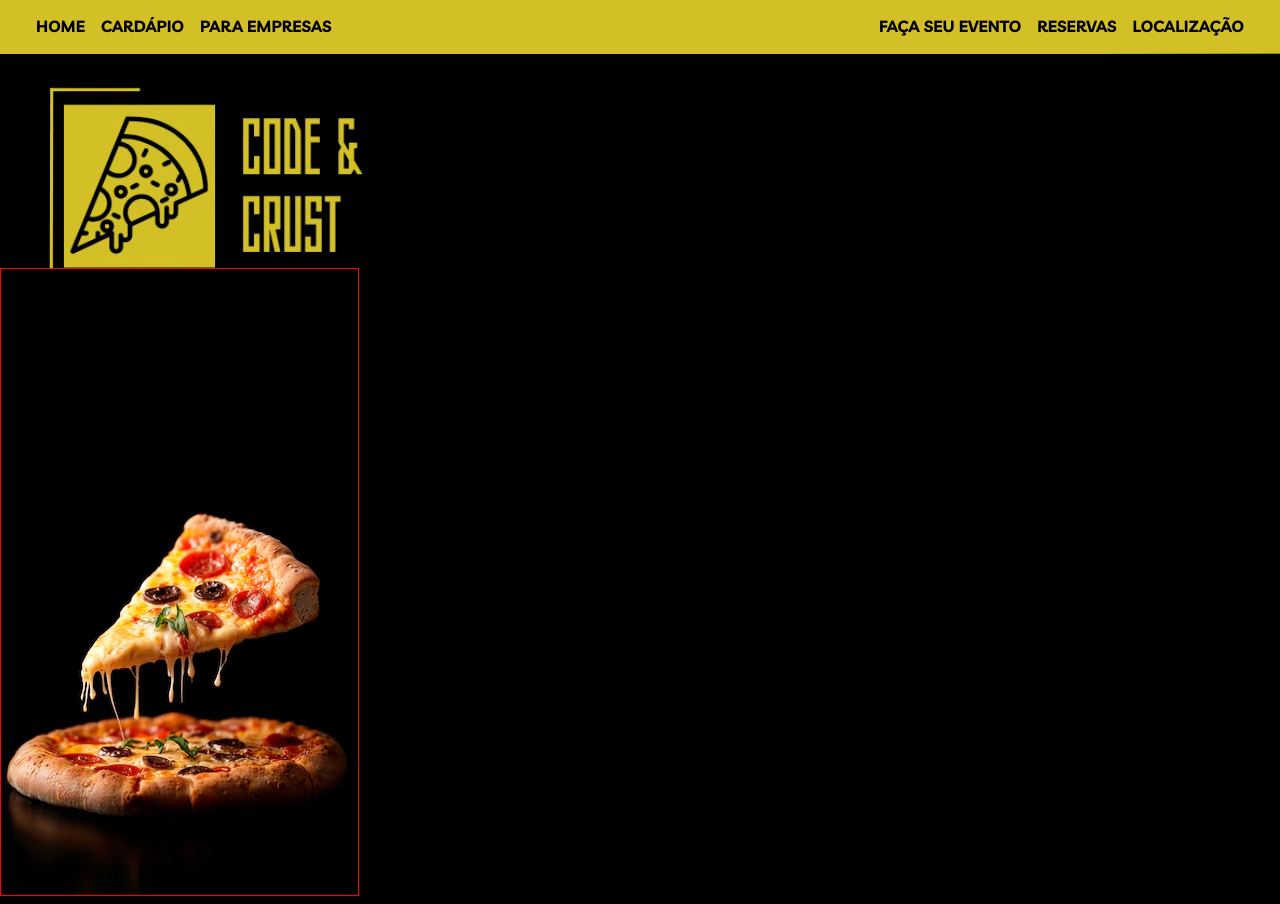
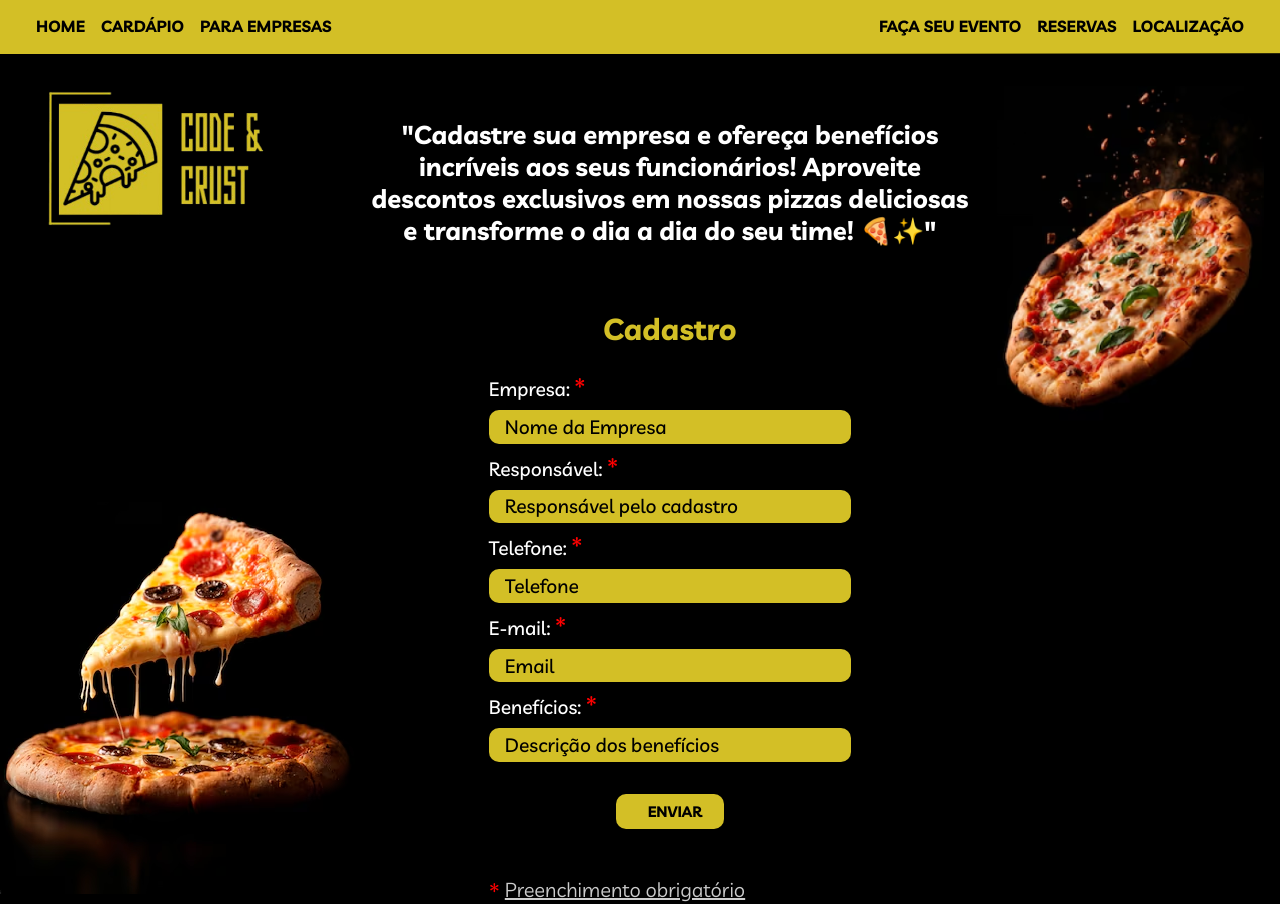
Before and after one commit to fmascena-dev/Pizzaria_Code_Crust, a React (Vite) app: page /para_empresas in a window 1280 px wide. Shown: the top 904 px of the page. Built offline with nearby package versions, Linux system fonts and the light colour scheme.

Commit message:
feat: finalizando a page Para Empresas

```diff
--- a/src/components/button_criadores/ButtonCriadores.jsx
+++ b/src/components/button_criadores/ButtonCriadores.jsx
@@ -8,12 +8,11 @@ export default function ButtonCriadores() {
   return (
     // <button onClick={() => navigate('/criadores')} className="button-criadores">Criadores</button>
 
-    <Button
-      variant="outlined"
+    <button
       className="button-criadores"
       onClick={() => navigate('/criadores')}
     >
-      Criadores
-    </Button>
+      CRIADORES
+    </button>
   );
 }
--- a/src/components/button_criadores/ButtonCriadoresStyle.scss
+++ b/src/components/button_criadores/ButtonCriadoresStyle.scss
@@ -1,14 +1,16 @@
 .button-criadores {
     background-color: transparent;
     border: 1px solid var(--bg-color-one);
-    padding: 0rem 0.5rem;
-    border-radius: 0.5rem;
+    padding: 0.3rem 0.5rem;
+    border-radius: 0.4rem;
     margin-left: 0.3rem;
     cursor: pointer;
     font-weight: 700;
     color: var(--text-color-three);
 
     &:hover {
-        box-shadow: 1px 1px 5px 2px var(--bg-color-one);
+        background-color: var(--bg-color-one);
+        color: var(--text-color-four);
+        border: 1px solid var(--bg-color-two);
     }
 }
--- a/src/pages/home/Home.jsx
+++ b/src/pages/home/Home.jsx
@@ -44,10 +44,11 @@ export default function Home() {
         <div className="paragrafos">
           <p data-aos="fade-right">
             No coração de uma cidade vibrante, onde o amor pela tecnologia se
-            encontrava com a paixão pela gastronomia, nasceu a Code&Crust
-            Pizzaria. A história começa com dois amigos de infância, Lucas e
-            Ana, que sempre sonharam em criar um espaço onde pudessem unir suas
-            duas grandes paixões: a programação e a culinária.
+            encontrava com a paixão pela gastronomia, nasceu a{' '}
+            <strong>Code&Crust Pizzaria</strong>. A história começa com dois
+            amigos de infância, Lucas e Ana, que sempre sonharam em criar um
+            espaço onde pudessem unir suas duas grandes paixões: a programação e
+            a culinária.
           </p>
           <p data-aos="fade-left">
             Lucas, um talentoso desenvolvedor de software, sempre passava horas
@@ -70,7 +71,7 @@ export default function Home() {
             qualidade.
           </p>
           <p data-aos="fade-left">
-            Com o plano em mente, eles decidiram abrir a
+            Com o plano em mente, eles decidiram abrir a{' '}
             <strong>Code&Crust Pizzaria</strong>, um lugar onde a tecnologia e a
             culinária se encontrariam. O conceito era simples: cada pizza seria
             uma obra de arte, assim como um código bem escrito. O nome
--- a/src/pages/para_empresas/ParaEmpresas.jsx
+++ b/src/pages/para_empresas/ParaEmpresas.jsx
@@ -1,8 +1,8 @@
 import '../../styles/_para-empresas.scss';
 import { useForm } from 'react-hook-form';
-import Logo from '../../assets/para-empresas/logo2.png'
-import ImageOne from '../../assets/para-empresas/imagem1.png'
-import ImageTwo from '../../assets/para-empresas/imagem2.png'
+import Logo from '../../assets/para-empresas/logo2.png';
+import ImageOne from '../../assets/para-empresas/pizza1.png';
+import ImageTwo from '../../assets/para-empresas/pizza2.png';
 import { Button } from '@mui/material';
 
 export default function ParaEmpresas() {
@@ -19,10 +19,10 @@ export default function ParaEmpresas() {
 
   return (
     <section className="para-empresas">
-        <div className="logo">
-          <img src={Logo}alt="Logo da empresa" />
+      <section className="partecima">
+        <div className="logo-empresas">
+          <img src={Logo} alt="Logo da empresa" />
         </div>
-      <section className="partecima">
         <div>
           <img
             className="img1"
@@ -32,6 +32,7 @@ export default function ParaEmpresas() {
         </div>
       </section>
 
+      <section className="partecentral">
         <div>
           <h1>
             "Cadastre sua empresa e ofereça benefícios incríveis aos seus
@@ -39,14 +40,14 @@ export default function ParaEmpresas() {
             deliciosas e transforme o dia a dia do seu time! 🍕✨"
           </h1>
         </div>
-      <section className="partecentral">
-
         <div className="formulario">
           <form onSubmit={handleSubmit(onSubmit)}>
             <h2>Cadastro</h2>
 
             {/* Campo Empresa */}
-            <label>*Empresa:</label>
+            <label>
+              Empresa: <span>*</span>
+            </label>
             <input
               type="text"
               placeholder="Nome da Empresa"
@@ -59,7 +60,9 @@ export default function ParaEmpresas() {
             )}
 
             {/* Campo Responsável */}
-            <label>*Responsável:</label>
+            <label>
+              Responsável: <span>*</span>
+            </label>
             <input
               type="text"
               placeholder="Responsável pelo cadastro"
@@ -72,7 +75,9 @@ export default function ParaEmpresas() {
             )}
 
             {/* Campo Telefone */}
-            <label>*Telefone:</label>
+            <label>
+              Telefone: <span>*</span>
+            </label>
             <input
               type="tel"
               placeholder="Telefone"
@@ -85,7 +90,9 @@ export default function ParaEmpresas() {
             )}
 
             {/* Campo Email */}
-            <label>*E-mail:</label>
+            <label>
+              E-mail: <span>*</span>
+            </label>
             <input
               type="email"
               placeholder="Email"
@@ -102,7 +109,9 @@ export default function ParaEmpresas() {
             )}
 
             {/* Campo Benefícios */}
-            <label>*Benefícios:</label>
+            <label>
+              Benefícios: <span>*</span>
+            </label>
             <input
               type="text"
               placeholder="Descrição dos benefícios"
@@ -113,20 +122,21 @@ export default function ParaEmpresas() {
             {errors.beneficios && (
               <span className="helper-text">{errors.beneficios.message}</span>
             )}
-
           </form>
-            {/* Botão de Envio */}
-            <Button variant='outlined' className='btn-submit' type="submit">ENVIAR</Button>
+          {/* Botão de Envio */}
+          <button className="btn-submit" type="submit">
+            ENVIAR
+          </button>
+          <div className="preenchimento">
+            <span>*</span>
+            <p>Preenchimento obrigatório</p>
+          </div>
         </div>
       </section>
 
       <div>
-        <img
-          className="img2"
-          src={ImageTwo}
-          alt="Pizza caindo"
-        />
+        <img className="img2" src={ImageTwo} alt="Pizza caindo" />
       </div>
     </section>
   );
-};
+}
--- a/src/routes/routes.jsx
+++ b/src/routes/routes.jsx
@@ -15,7 +15,7 @@ import Footer from '../components/footer/Footer';
 export default function AppRoutes() {
   useEffect(() => {
     AOS.init({
-      duration: 1500,
+      duration: 1000,
       easing: 'ease-in-out',
       once: false,
       mirror: true,
--- a/src/styles/_para-empresas.scss
+++ b/src/styles/_para-empresas.scss
@@ -1,33 +1,21 @@
-.para-empresa {
-  background-color: black;
+.para-empresas {
   font-family: 'Livvic', sans-serif;
-  /* padding: 40px; */
   display: flex;
   width: 100%;
-  padding: 4rem 0;
+  height: auto;
+  padding-bottom: 3rem;
 }
 
-h1 {
-  color: white;
-  text-align: center;
-  justify-content: center;
-  align-items: center;
-  width: 100%;
-  margin-bottom: 70px;
-}
+.logo-empresas {
+  margin: 10% 0 0 3rem;
+  width: 60%;
+  margin-bottom: 2rem;
 
-h2 {
-  color: #d3bf26;
-  padding: 1rem;
-  font-weight: bold;
-  font-size: 30px;
-  text-align: center;
-}
-
-.logo {
-  margin: 2rem 0 0 3rem;
-  width: 20%;
-  margin-bottom: 2rem;
+  img {
+    width: 100%;
+    height: auto;
+    object-fit: cover;
+  }
 
   &:hover {
     animation: translateY 0.5s infinite alternate ease-in-out;
@@ -43,11 +31,27 @@ h2 {
   }
 }
 
+.partecima {
+  justify-content: space-between;
+  display: flex;
+  flex-direction: column;
+  gap: 5rem;
+}
+
 .partecentral {
   justify-content: center;
   display: flex;
   flex-direction: column;
   align-items: center;
+  gap: 3rem;
+  margin-top: 5%;
+  width: 50%;
+
+  div h1 {
+    color: var(--text-color-two);
+    text-align: center;
+    font-size: 1.6rem;
+  }
 }
 
 .formulario {
@@ -55,25 +59,59 @@ h2 {
   flex-direction: column;
   align-items: center;
   justify-content: center;
-  width: 40%;
+  width: 60%;
   position: relative;
+
+  h2 {
+    color: var(--bg-color-two);
+    padding: 1rem;
+    font-weight: bold;
+    font-size: 30px;
+    text-align: center;
+  }
+
+  .preenchimento {
+    width: 100%;
+    margin-top: 3rem;
+    display: flex;
+    gap: 0.3rem;
+  }
+
+  .preenchimento span {
+    color: #FF0000;
+    font-size: 1.5rem;
+  }
+
+  .preenchimento p {
+    color: var(--text-color-one);
+    font-size: 1.25rem;
+    text-decoration: underline;
+  }
 }
 
 .formulario form {
   width: 100%;
   display: flex;
   justify-content: center;
-  align-items: center;
-  text-align: center;
   flex-direction: column;
-  gap: 0rem;
+  gap: 0.5rem;
   margin-bottom: 2rem;
+
+  label span {
+    color: #FF0000;
+    font-size: 1.5rem;
+  }
+}
+
+.formulario label {
+  color: var(--text-color-two);
+  font-weight: 500;
+  font-size: 1.2rem;
 }
 
 form input {
-  background-color: #d3bf26;
+  background-color: var(--bg-color-two);
   font-size: 1.2rem;
-  text-align: center;
   padding: 0.3rem;
   border-radius: 10px;
   width: 100%;
@@ -81,14 +119,27 @@ form input {
 }
 
 .formulario input::placeholder {
-  color: #000;
+  color: var(--text-color-three);
+  font-weight: 500;
+  // padding-left: 0.5rem;
+}
+
+.formulario input:focus {
+  border: none;
+  box-shadow: 0 0 5px 5px rgba(255, 230, 0, 0.322);
+  outline: 1px solid var(--bg-color-two);
+  outline-offset: 2px;
+}
+
+.formulario input:enabled {
+  padding-left: 1rem;
 }
 
 .btn-submit {
   background-color: #d3bf26;
   border: none;
   width: 30%;
-  margin-top: 1.5rem;
+  // margin-top: 1rem;
   border-radius: 10px;
   font-weight: bold;
   font-size: 15px;
@@ -99,20 +150,11 @@ form input {
 
 .btn-submit:hover {
   background-color: transparent;
-  color: #FFF;
+  color: #fff;
   text-decoration: underline;
-//   box-shadow: 0 0 10px 10px rgba(255, 255, 0, 1);
-}
-
-.img1 {
-//   height: 70%;
-//   object-fit: cover;
-  z-index: -1;
-border: 1px solid red;
+  //   box-shadow: 0 0 10px 10px rgba(255, 255, 0, 1);
 }
 
 .img2 {
-  z-index: -1;
-  height: 80%;
-  object-fit: cover;
+  margin: 2rem 1rem;
 }
```
Also changed, not shown: src/assets/para-empresas/pizza1.png (added), src/assets/para-empresas/pizza2.png (added).
